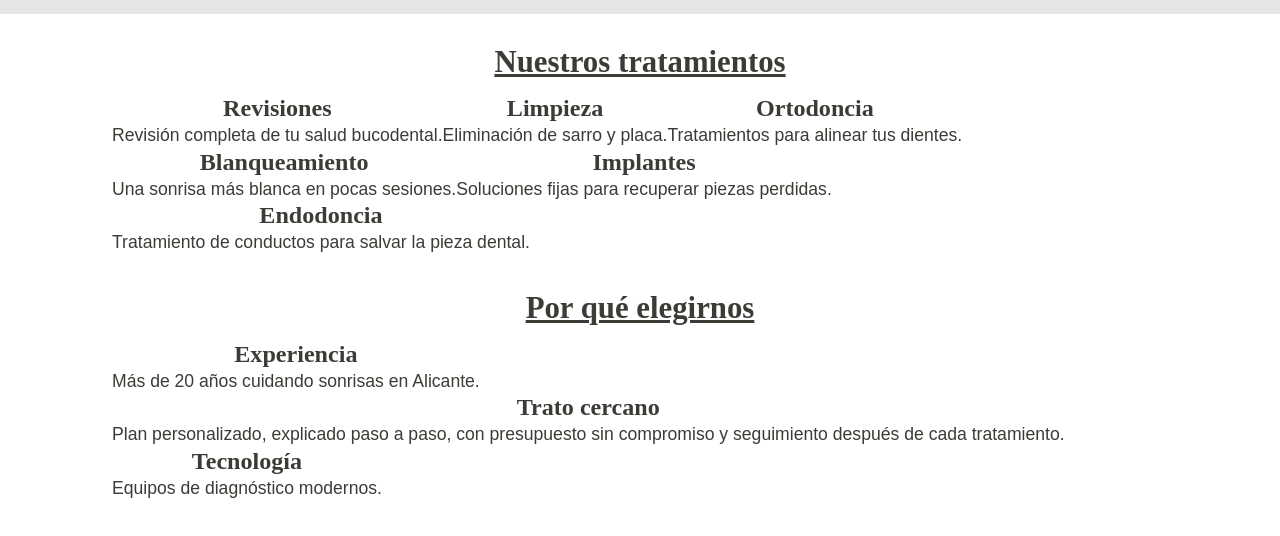
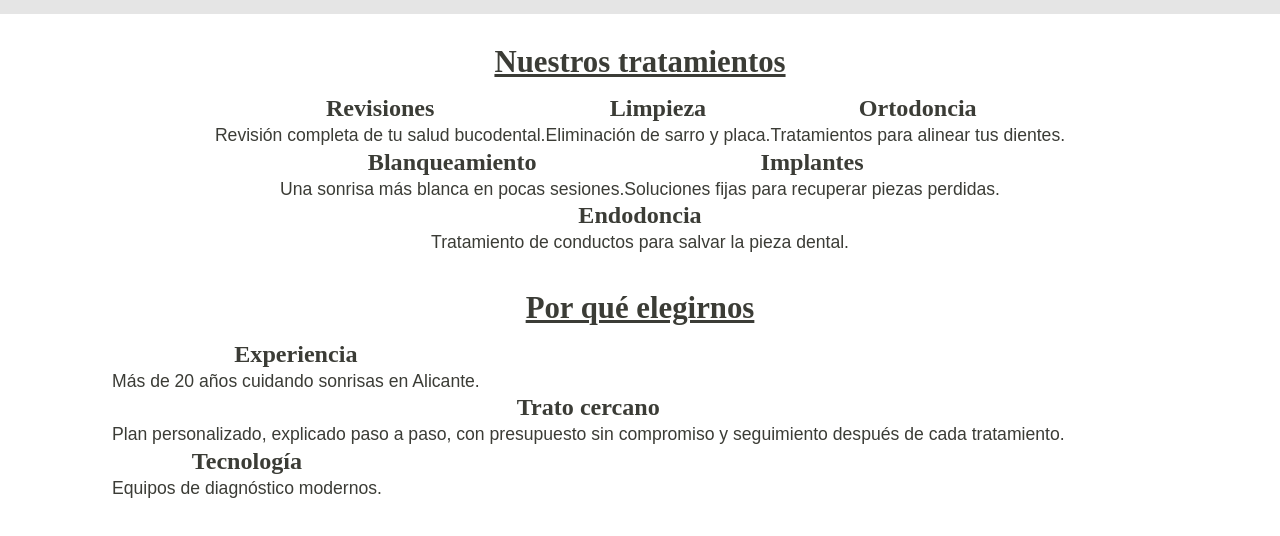
Before and after one commit to DisenoInterfacesWeb26-27/diseno-interfaces-web-26-27-practica-4-css-avanzado-usuario1-aerg2627, a plain HTML site: page flex.html in a window 1280 px wide. Shown: the part 367-903 px from the top of the page. Drawn offline with Linux system fonts and the light colour scheme.

Commit message:
centro y alineacion verticasl de flex-servicios

```diff
--- a/assets/css/style.css
+++ b/assets/css/style.css
@@ -348,6 +348,10 @@ img,iframe{max-width: 100%;}
     max-width:60em;
     margin:0em auto 2em auto;
 }
+.flex-servicios{
+    justify-content:center;/*centra los elementos en el contenedor*/
+    align-items:stretch;/*se amplían verticalmente para ocupar toda la altura disponible en el contenedor*/
+}
 
 /*media queries Ordenador*/
 @media (min-width:1200px) {
```
